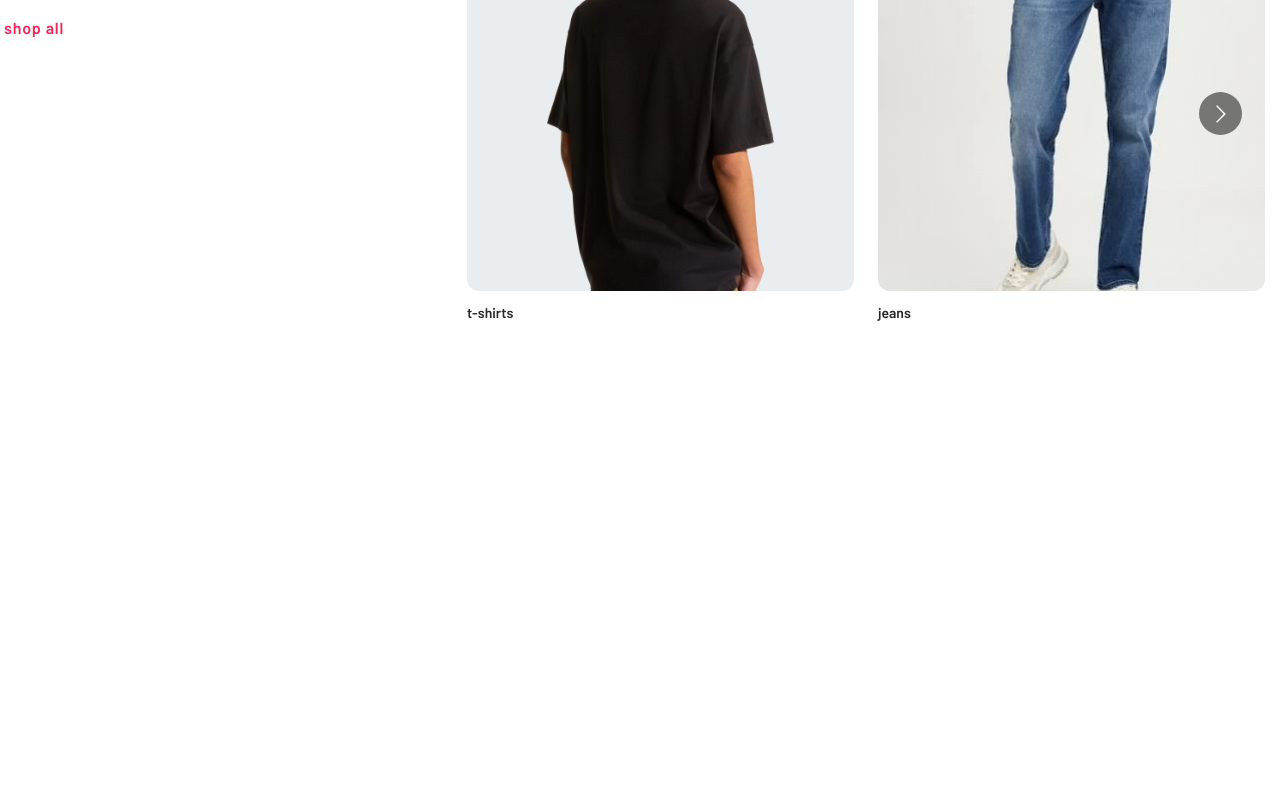
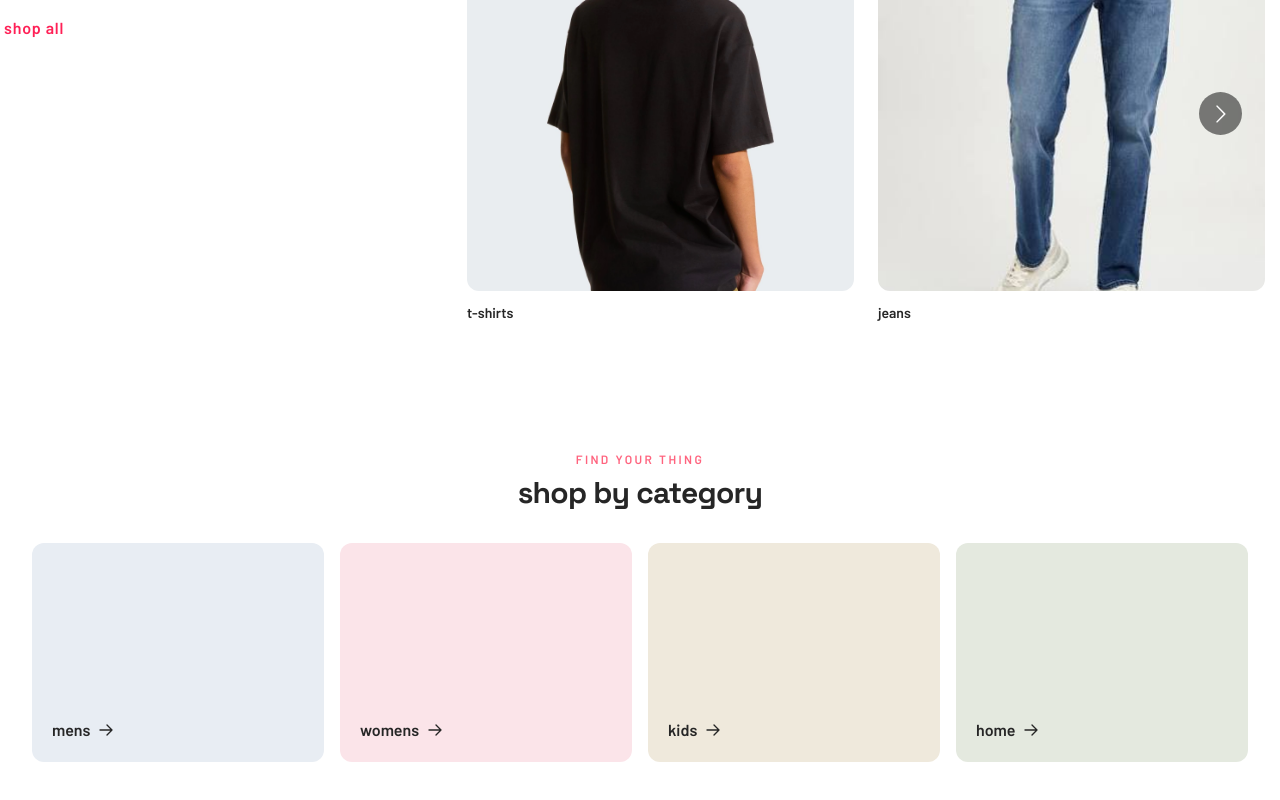
Before and after one commit to leeroy-chakanyuka/stardust-ecomm, a React (Vite) app in the folder frontend/: page / in a window 1280 px wide. Shown: the part 958-1758 px from the top of the page. Before the commit the page ends 1345 px from the top, so only its background shows below. Built offline with nearby package versions, Linux system fonts and the light colour scheme.

Commit message:
* Made all cards have a little pop on hover
* Added a custom arrow svg to indicate you can shop a section

* Added Categories section

```diff
--- a/frontend/package.json
+++ b/frontend/package.json
@@ -10,6 +10,7 @@
     "preview": "vite preview"
   },
   "dependencies": {
+    "@imgly/background-removal": "^1.7.0",
     "@tailwindcss/vite": "^4.3.3",
     "react": "^19.2.8",
     "react-dom": "^19.2.8",
--- a/frontend/src/App.jsx
+++ b/frontend/src/App.jsx
@@ -2,6 +2,7 @@ import "./App.css";
 import Navigation from "./components/navigation/Navigation";
 import Hero from "./components/hero/Hero";
 import NewArrivals from "./components/section/NewArrivals";
+import Categories from "./components/section/Categories";
 
 function App() {
   return (
@@ -10,6 +11,7 @@ function App() {
       <main className="flex flex-1 flex-col">
         <Hero />
         <NewArrivals />
+        <Categories />
       </main>
     </>
   );
--- a/frontend/src/components/card/card.jsx
+++ b/frontend/src/components/card/card.jsx
@@ -1,6 +1,6 @@
 export default function Card({ title, image }) {
   return (
-    <div>
+    <div className="transition-transform duration-300 hover:-translate-y-1">
       {image ? (
         <img
           src={image}
--- /dev/null
+++ b/frontend/src/components/common/ArrowIcon.jsx
@@ -0,0 +1,20 @@
+function ArrowIcon({ className = "" }) {
+  return (
+    <svg
+      xmlns="http://www.w3.org/2000/svg"
+      viewBox="0 0 24 24"
+      fill="none"
+      stroke="currentColor"
+      strokeWidth="2"
+      className={`h-4 w-4 ${className}`}
+    >
+      <path
+        strokeLinecap="round"
+        strokeLinejoin="round"
+        d="M13.5 4.5L21 12m0 0l-7.5 7.5M21 12H3"
+      />
+    </svg>
+  );
+}
+
+export default ArrowIcon;
--- /dev/null
+++ b/frontend/src/components/section/Categories.jsx
@@ -0,0 +1,38 @@
+import Heading from "./headings/Heading";
+import ArrowIcon from "../common/ArrowIcon";
+
+const categories = [
+  { name: "mens", tile: "bg-[#E8EDF3]" },
+  { name: "womens", tile: "bg-[#FBE4E9]" },
+  { name: "kids", tile: "bg-[#EFE9DC]" },
+  { name: "home", tile: "bg-[#E4E9DF]" },
+];
+
+function Categories() {
+  return (
+    <section className="bg-white">
+      <div className="mx-auto max-w-7xl px-8 py-16">
+        <div className="text-center">
+          <Heading title="shop by category" eyebrow="find your thing" />
+        </div>
+        <ul className="mt-8 grid list-none grid-cols-2 gap-4 p-0 lg:grid-cols-4">
+          {categories.map((category) => (
+            <li key={category.name}>
+              <a
+                href={`#${category.name}`}
+                className={`group flex aspect-[4/3] items-end rounded-xl p-5 transition-transform hover:-translate-y-1 ${category.tile}`}
+              >
+                <span className="flex items-center gap-2 font-barlow text-base font-semibold lowercase text-neutral-800">
+                  {category.name}
+                  <ArrowIcon className="transition-transform group-hover:translate-x-1" />
+                </span>
+              </a>
+            </li>
+          ))}
+        </ul>
+      </div>
+    </section>
+  );
+}
+
+export default Categories;
--- a/frontend/src/components/section/NewArrivals.jsx
+++ b/frontend/src/components/section/NewArrivals.jsx
@@ -6,6 +6,7 @@ import jeansImg from "../../assets/img/jeans.jpg";
 import teeImg from "../../assets/img/tee.jpeg";
 import dressImg from "../../assets/img/dress.jpg";
 import shortsImg from "../../assets/img/shorts.jpg";
+import flowerPotImg from "../../assets/img/flower_pot.jpg";
 
 const Carousel = CarouselImport?.default ?? CarouselImport;
 
@@ -19,7 +20,8 @@ const items = [
   { name: " t-shirts      ", tag: "womens", image: teeImg },
   { name: "jeans", tag: "mens", image: jeansImg },
   { name: "summer dresses", tag: "womens", image: dressImg },
-  { name: "shorts", tag: "home", image: shortsImg },
+  { name: "shorts", tag: "mens", image: shortsImg },
+  { name: "flower_pot", tag: "home", image: flowerPotImg },
 ];
 
 function NewArrivals() {
--- /dev/null
+++ b/frontend/src/components/section/categories/Category.jsx
@@ -0,0 +1,16 @@
+import React from "react";
+import Heading from "../headings/Heading";
+import Card from "../../card/card";
+
+export default function Category({ title, data }) {
+  return (
+    <>
+      <Heading title={title} />
+      {data
+        ? data.map((item, i) => {
+            return <Card title={item.title} image={item.image} key={i} />;
+          })
+        : null}
+    </>
+  );
+}
```
Also changed, not shown: 1 other file (tests, documents, lock files or other folders).
